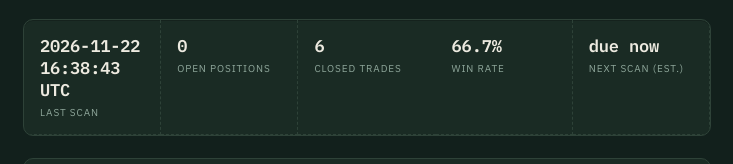
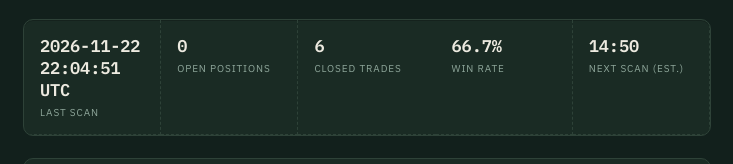
Before and after one commit to Albertson256323/ict-desk, a plain HTML site: page docs/index.html in a window 1280 px wide. Shown: the part 167-331 px from the top of the page, 273-1006 px from the left. Drawn offline with Linux system fonts and the light colour scheme.

Commit message:
Scan update 2026-11-22 22:04 UTC

```diff
--- a/docs/index.html
+++ b/docs/index.html
@@ -149,7 +149,7 @@
     <div class="stat-strip">
 
         <div class="stat-tile">
-            <span class="stat-value">2026-11-22 16:38:43 UTC</span>
+            <span class="stat-value">2026-11-22 22:04:51 UTC</span>
             <span class="stat-label">LAST SCAN</span>
         </div>
 
@@ -300,7 +300,7 @@
 
     <script>
     (function() {
-        var lastScan = new Date("2026-11-22T16:38:43Z");
+        var lastScan = new Date("2026-11-22T22:04:51Z");
         var intervalMs = 15 * 60 * 1000;
         var el = document.getElementById('countdown');
         if (!el || isNaN(lastScan.getTime())) return;
```
